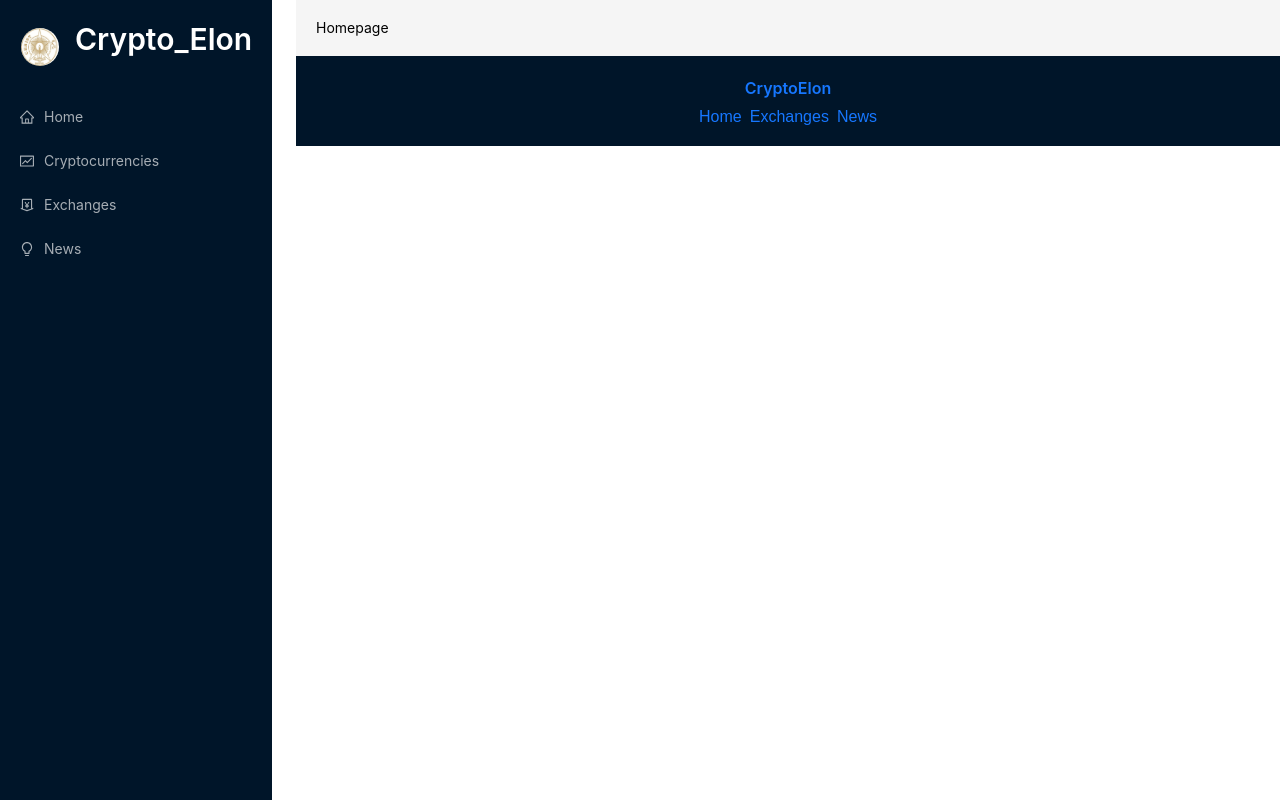
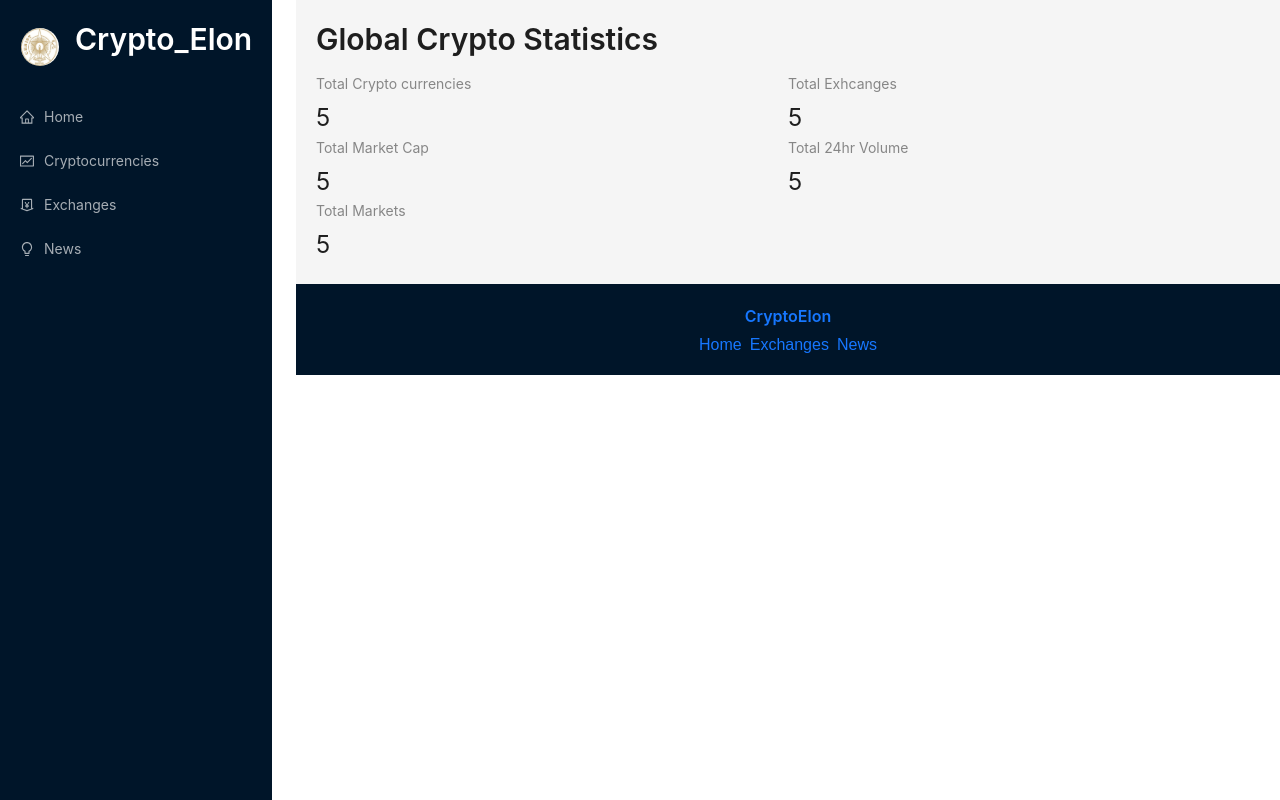
Before and after one commit to raymondreddd/crypto_app, a React (Create React App) app: page / in a window 1280 px wide. Built offline with nearby package versions, Linux system fonts and the light colour scheme; no server answers.

Commit message:
CreateApi basic done, using redux and youtube video didn't have middleware part in it. Further added UI components in Homepage. Store

```diff
--- /dev/null
+++ b/src/app/store.js
@@ -0,0 +1,11 @@
+import { configureStore } from "@reduxjs/toolkit";
+
+import { cryptoApi } from "../services/cryptoApi";
+
+export default configureStore({
+    reducer: {
+        [cryptoApi.reducerPath]:cryptoApi.reducer,
+    },
+    middleware: (getDefaultMiddleware) =>
+    getDefaultMiddleware().concat(cryptoApi.middleware),
+});
--- a/src/components/Homepage.jsx
+++ b/src/components/Homepage.jsx
@@ -1,8 +1,33 @@
 import React from 'react'
+import millify from 'millify';
+import { Typography, Row, Col, Statistic } from 'antd';
+import { Link } from 'react-router-dom';
 
+import {useGetCryptosQuery} from '../services/cryptoApi'
+
+const {Title} = Typography;
 const Homepage = () => {
+
+  const {data, isFetching} = useGetCryptosQuery();
+
+  console.log(data);
+
   return (
-    <div>Homepage</div>
+    <>
+    <Title level = {2} className="heading">
+      Global Crypto Statistics
+    </Title>
+    <Row>
+    {/* in ant design there are 24 spaces, so it will take half the space */}
+      <Col span={12}><Statistic title="Total Crypto currencies" value={5} /></Col>
+      <Col span={12}><Statistic title="Total Exhcanges" value={5} /></Col>
+      <Col span={12}><Statistic title="Total Market Cap" value={5} /></Col>
+      <Col span={12}><Statistic title="Total 24hr Volume" value={5} /></Col>
+      <Col span={12}><Statistic title="Total Markets" value={5} /></Col>
+
+    </Row>
+
+    </>
   )
 }
 
--- a/src/index.js
+++ b/src/index.js
@@ -2,11 +2,16 @@
 import ReactDOM from 'react-dom';
 import { BrowserRouter as Router } from 'react-router-dom';
 import App from './App';
+import { Provider } from 'react-redux';
+
 import './App.css';
-
+import store from './app/store';
+//every single component inside App will have acces to store
 // import 'antd/dist/antd.css';
 //hooks App component/code into div which has Id root
 ReactDOM.render(
     <Router>
-        <App/>
+        <Provider store = {store}>
+            <App/>
+        </Provider>
     </Router>, document.getElementById('root'));
--- /dev/null
+++ b/src/services/cryptoApi.js
@@ -0,0 +1,41 @@
+import {fetchBaseQuery, createApi} from '@reduxjs/toolkit/query/react';
+
+const crytoApiHeaders = {
+    'X-RapidAPI-Key': 'b50292896dmsh2c95d0cd2b49d49p140b24jsnfc69025392f6',
+      'X-RapidAPI-Host': 'coinranking1.p.rapidapi.com',
+}
+
+const baseUrl = 'https://coinranking1.p.rapidapi.com'
+
+const createRequest = (url) => ({url, headers: crytoApiHeaders});
+
+export const cryptoApi = createApi({
+    reducerPath: 'cryptoApi',
+    baseQuery: fetchBaseQuery({baseUrl}),
+    endpoints: (builder) => ({
+        getCryptos: builder.query({
+            query: () => createRequest('/coins'),
+        })
+    })
+})
+
+export const {
+    useGetCryptosQuery,
+} = cryptoApi
+
+// const options = {
+//     method: 'GET',
+//     url: 'https://coinranking1.p.rapidapi.com/coins',
+//     params: {
+//       referenceCurrencyUuid: 'yhjMzLPhuIDl',
+//       timePeriod: '24h',
+//       'tiers[0]': '1',
+//       orderBy: 'marketCap',
+//       orderDirection: 'desc',
+//       limit: '50',
+//       offset: '0'
+//     },
+//     headers: {
+
+//     }
+//   };
```
